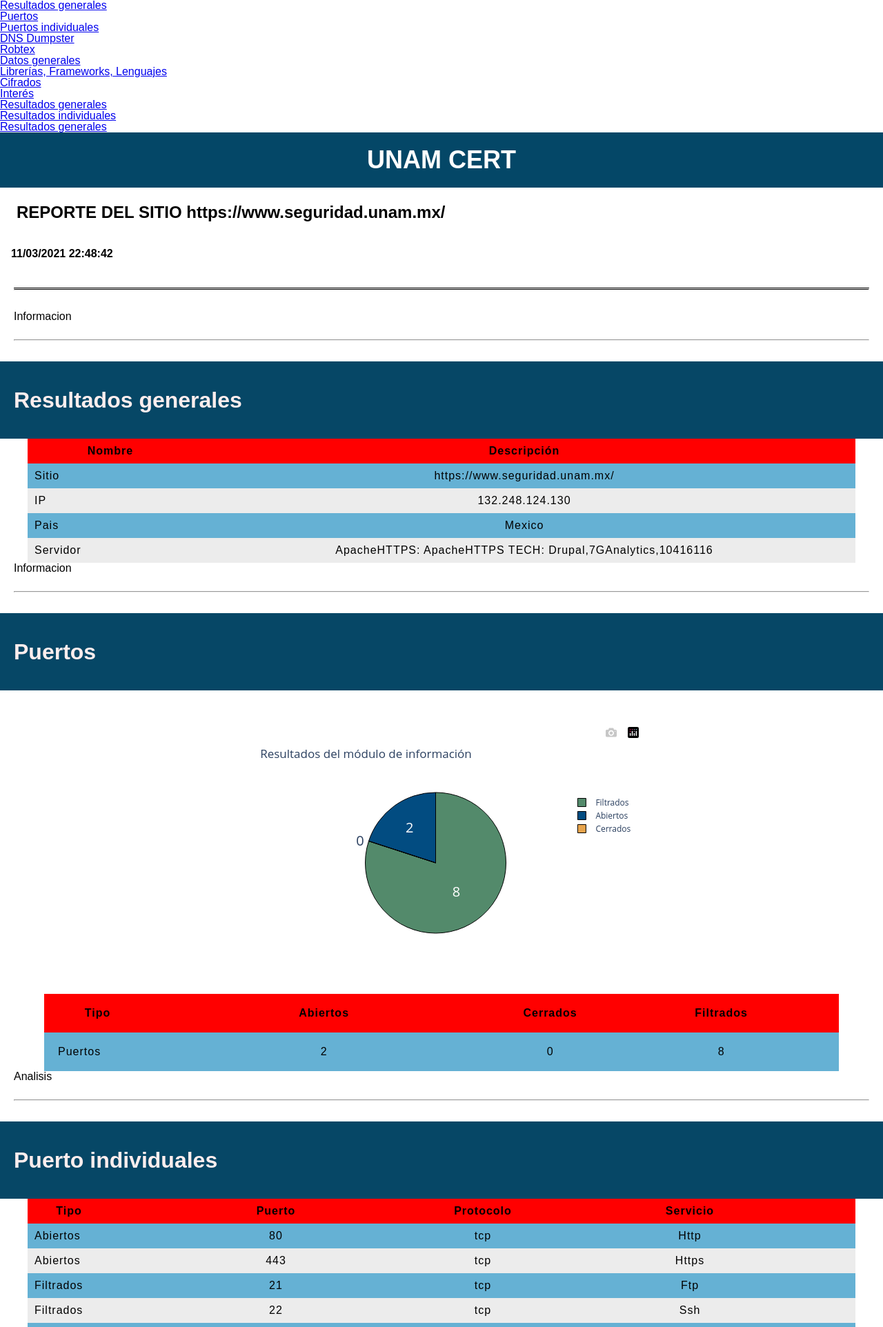
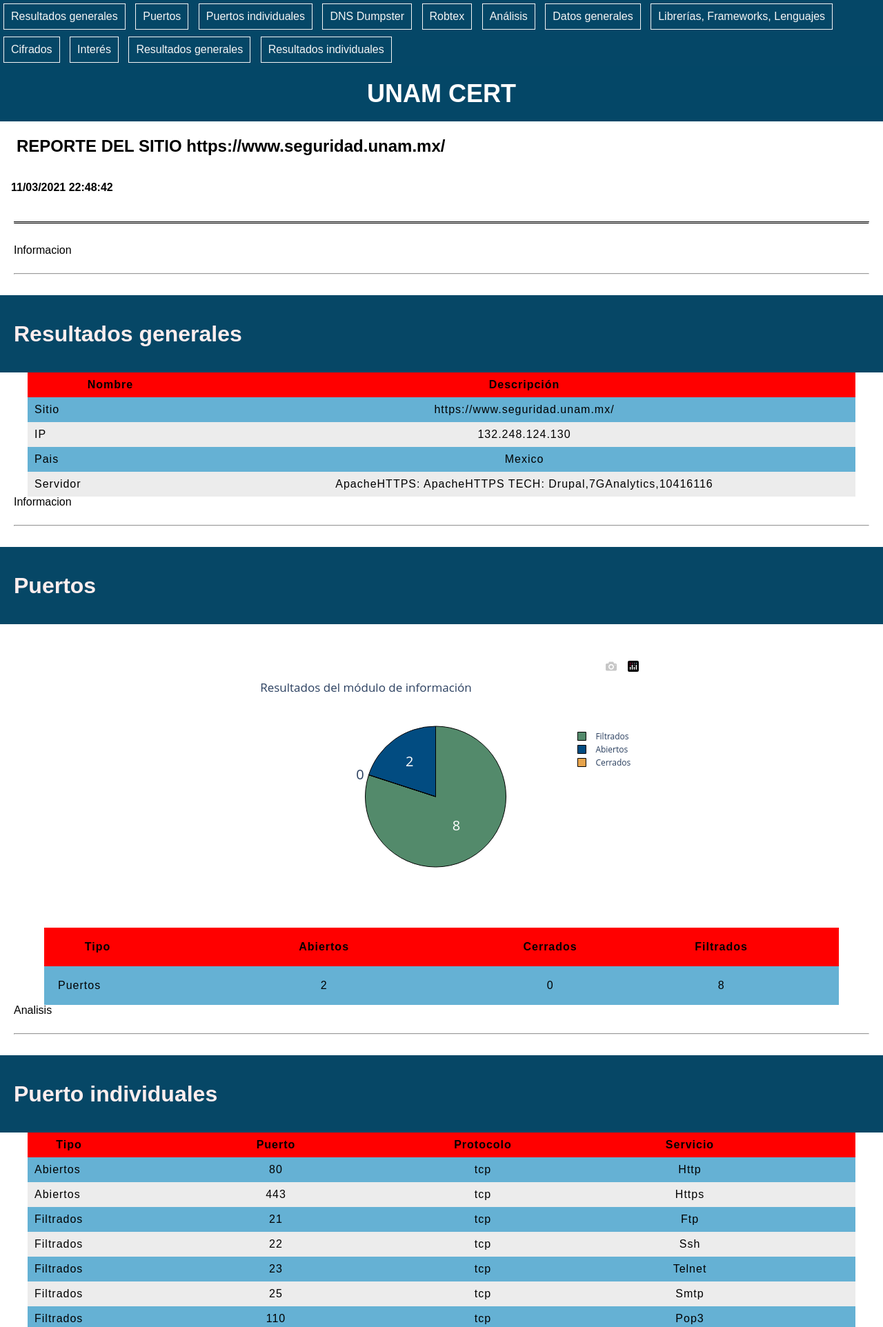
Before and after one commit to elcaza/proyecto_final_pbsi, a Flask app: template templates/new_reporte.html in a window 1280 px wide. Shown: the top 1924 px of the page at 69% size. Run offline with Flask 2, Linux system fonts and the light colour scheme; the template is opened without the code that fills it, so the values that code supplies are empty; parts of the project's set-up code (start-up, migrations or seed data) failed here and were passed over; some libraries are stand-ins or nearby versions.

Commit message:
Nuevos reportes

```diff
--- a/templates/new_reporte.css
+++ b/templates/new_reporte.css
@@ -55,6 +55,41 @@
 body {
 	margin: 0;
 	padding: 0;
+	margin-top: 96px;
+}
+
+nav {
+    background-color: #054767;
+	position: fixed;
+	top: 0px;
+}
+
+nav ul {
+
+}
+
+nav li {
+	display: inline-block;
+    box-sizing: border-box;
+    padding: 10px;
+    border: 1px solid whitesmoke;
+    margin: 5px;
+}
+
+nav li:hover {
+	background-color: #1478a9;
+}
+
+
+
+nav li a {
+	color: whitesmoke;
+	text-decoration: none;
+}
+
+nav li a:hover {
+	color: whitesmoke;
+	text-decoration: underline;
 }
 
 div{
--- a/templates/new_reporte.html
+++ b/templates/new_reporte.html
@@ -19,18 +19,18 @@
 
             <nav>
                 <ul>
-                    <li><a href="#">Resultados generales </a></li>
-                    <li><a href="#">Puertos </a></li>
-                    <li><a href="#">Puertos individuales </a></li>
-                    <li><a href="#">DNS Dumpster </a></li>
-                    <li><a href="#">Robtex </a></li>
-                    <li><a href="#">Datos generales </a></li>
-                    <li><a href="#">Librerías, Frameworks, Lenguajes </a></li>
-                    <li><a href="#">Cifrados </a></li>
-                    <li><a href="#">Interés </a></li>
-                    <li><a href="#">Resultados generales </a></li>
-                    <li><a href="#">Resultados individuales </a></li>
-                    <li><a href="#">Resultados generales </a></li>
+                    <li><a href="#resultados_generales">Resultados generales </a></li>
+                    <li><a href="#puertos">Puertos </a></li>
+                    <li><a href="#puertos_individuales">Puertos individuales </a></li>
+                    <li><a href="#dns_dumpster">DNS Dumpster </a></li>
+                    <li><a href="#robtex">Robtex </a></li>
+                    <li><a href="#analisis">Análisis </a></li>
+                    <li><a href="#datos_generales">Datos generales </a></li>
+                    <li><a href="#libs">Librerías, Frameworks, Lenguajes </a></li>
+                    <li><a href="#cifrados">Cifrados </a></li>
+                    <li><a href="#datos_interes">Interés </a></li>
+                    <li><a href="#resultados_generales">Resultados generales </a></li>
+                    <li><a href="#resultados_individuales">Resultados individuales </a></li>
                 </ul>
             </nav>
             <!-- Header -->
@@ -54,7 +54,7 @@
         </h3>
         <hr class="linea-divisora">
 
-        <h3 class="subtitulo">
+        <h3 id="resultados_generales" class="subtitulo">
             Resultados generales
         </h3>
 
@@ -76,7 +76,7 @@
         </h3>
         <hr class="linea-divisora">
 
-        <h3 class="subtitulo">
+        <h3 id="puertos" class="subtitulo">
             Puertos
         </h3>
 
@@ -104,7 +104,7 @@
         </h3>
         <hr class="linea-divisora">
 
-        <h3 class="subtitulo">
+        <h3 id="puertos_individuales" class="subtitulo">
             Puerto individuales
         </h3>
 
@@ -121,7 +121,7 @@
                 </table>
             </div>
 
-        <h3 class="subtitulo">
+        <h3 id="dns_dumpster" class="subtitulo">
             DNS Dumpster
         </h3>
 
@@ -138,7 +138,7 @@
                 </table>
             </div>
 
-        <h3 class="subtitulo">
+        <h3 id="robtex" class="subtitulo">
             Robtex
         </h3>
 
@@ -155,12 +155,12 @@
                 </table>
             </div>
 
-        <h3 class="categoria">
+        <h3 id="analisis"" class="categoria">
             Analisis
         </h3>
         <hr class="linea-divisora">
 
-        <h3 class="subtitulo">
+        <h3 id="datos_generales" class="subtitulo">
             Datos generales
         </h3>
 
@@ -177,7 +177,7 @@
                 </table>
             </div>
 
-        <h3 class="subtitulo">
+        <h3 id="libs" class="subtitulo">
             Librerías, Frameworks, Lenguajes
         </h3>
 
@@ -194,7 +194,7 @@
                 </table>
             </div>
 
-        <h3 class="subtitulo">
+        <h3 id="cifrados" class="subtitulo">
             Cifrados
         </h3>
 
@@ -217,7 +217,7 @@
                 </table>
             </div>
 
-        <h3 class="subtitulo">
+        <h3 id="datos_interes" class="subtitulo">
             Interés
         </h3>
 
@@ -290,7 +290,7 @@
         </h3>
         <hr class="linea-divisora">
 
-        <h3 class="subtitulo">
+        <h3 id="resultados_generales" class="subtitulo">
             Resultados generales
         </h3>
 
@@ -313,7 +313,7 @@
                 </table>
             </div>
 
-        <h3 class="subtitulo">
+        <h3 id="resultados_individuales" class="subtitulo">
             Resultados individuales
         </h3>
 
```
